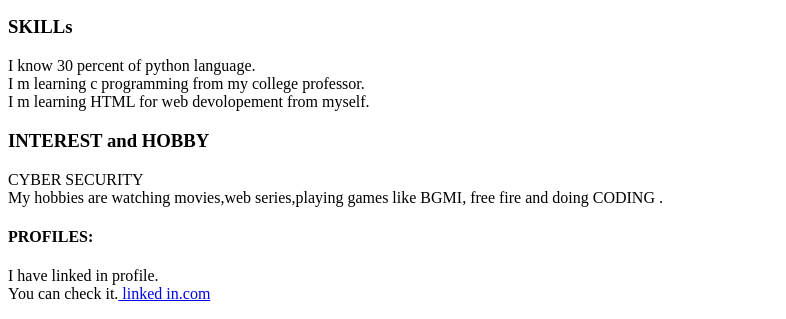
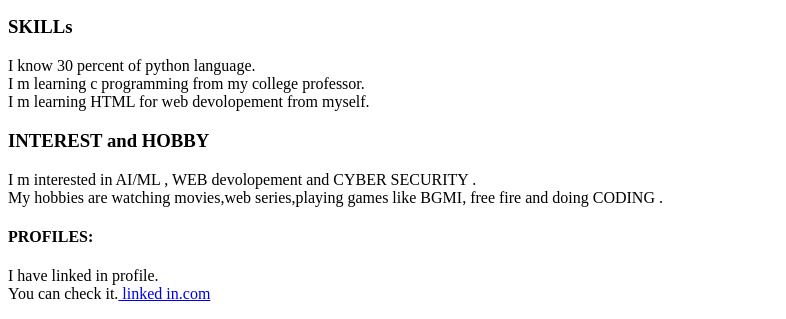
Before and after one commit to itsabhay1337/SHOCK37, a plain HTML site: page index.html in a window 1280 px wide. Shown: the part 495-814 px from the top of the page, without its empty margins (0-786 px from the left). Drawn offline with Linux system fonts and the light colour scheme.

Commit message:
Update index.html

```diff
--- a/index.html
+++ b/index.html
@@ -19,7 +19,7 @@
         I m learning c programming from my college professor.<br>
         I m learning HTML for web devolopement from myself.</p>
     <h3>INTEREST and HOBBY</h3>
-    <p I m interested in AI/ML and WEB devolopement.style="color: rgb(255,0,0);"> CYBER SECURITY <br>
+    <p> I m interested in AI/ML , WEB devolopement and CYBER SECURITY .<br>
     My hobbies are watching movies,web series,playing games like BGMI, free fire and doing CODING .</p>
     <h4>PROFILES:</h4>
     <p>I have linked in profile.<br>
```
